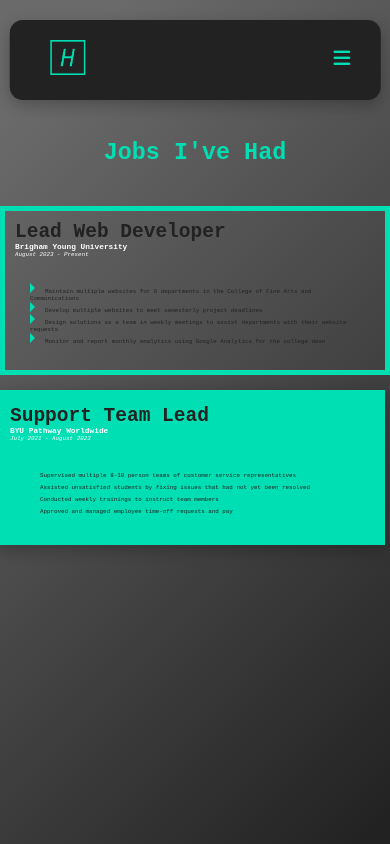
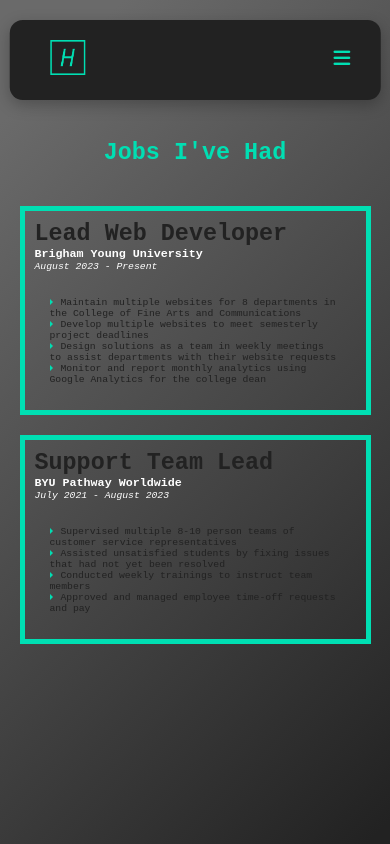
Before and after one commit to Hcran18/Hcran18.github.io, a React (Create React App) app: page /experience in a window 390 px wide. Built offline with nearby package versions, Linux system fonts and the light colour scheme.

Commit message:
jobCard responsive

```diff
--- a/src/Components/JobCardStyles.css
+++ b/src/Components/JobCardStyles.css
@@ -1,19 +1,20 @@
 .job-card {
     padding: 10px;
     border: 5px solid #00dfb3;
+    margin: 0 auto;
     margin-top: 20px;
     margin-bottom: 20px;
     transition: all 0.15s ease-in-out;
     background-color: transparent; /* Set initial background color */
     box-shadow: none; /* Set initial box shadow */
     transform: none; /* Set initial transform */
-  }
+}
 
-  .job-card.scrolled {
+.job-card.scrolled {
     background-color: #00dfb3;
     box-shadow: 0 5px 15px 0 rgba(0, 0, 0, 0.25);
-    transform: translate(-5px, -5px);
-  }
+    transform: translate(-1px, -5px);
+}
 
 .title {
     font-size: 5vw;
@@ -51,3 +52,42 @@
     border-left: 5px solid #00dfb3; /* Change the color to match your design */
     margin-right: 10px; /* Adjust the spacing as needed */
 }
+
+.job-card.scrolled .descriptions li::before {
+    border-left-color: #222; /* Change the color of the bullet points to black on scroll */
+}
+
+@media only screen and (max-width: 850px) {
+    .job-card {
+        width: 90%;
+    }
+
+    .title {
+        font-size: 6vw;
+    }
+
+    .company {
+        font-size: 3vw;
+    }
+
+    .location {
+        font-size: 2.5vw;
+    }
+
+    .descriptions {
+        font-size: 2.5vw;
+    }
+}
+
+@media only screen and (max-width: 550px) {
+    .descriptions li::before {
+        content: "";
+        display: inline-block;
+        width: 0;
+        height: 0;
+        border-top: 3.3px solid transparent;
+        border-bottom: 3.3px solid transparent;
+        border-left: 3.3px solid #00dfb3; /* Change the color to match your design */
+        margin-right: 8px; /* Adjust the spacing as needed */
+    }
+}
```
